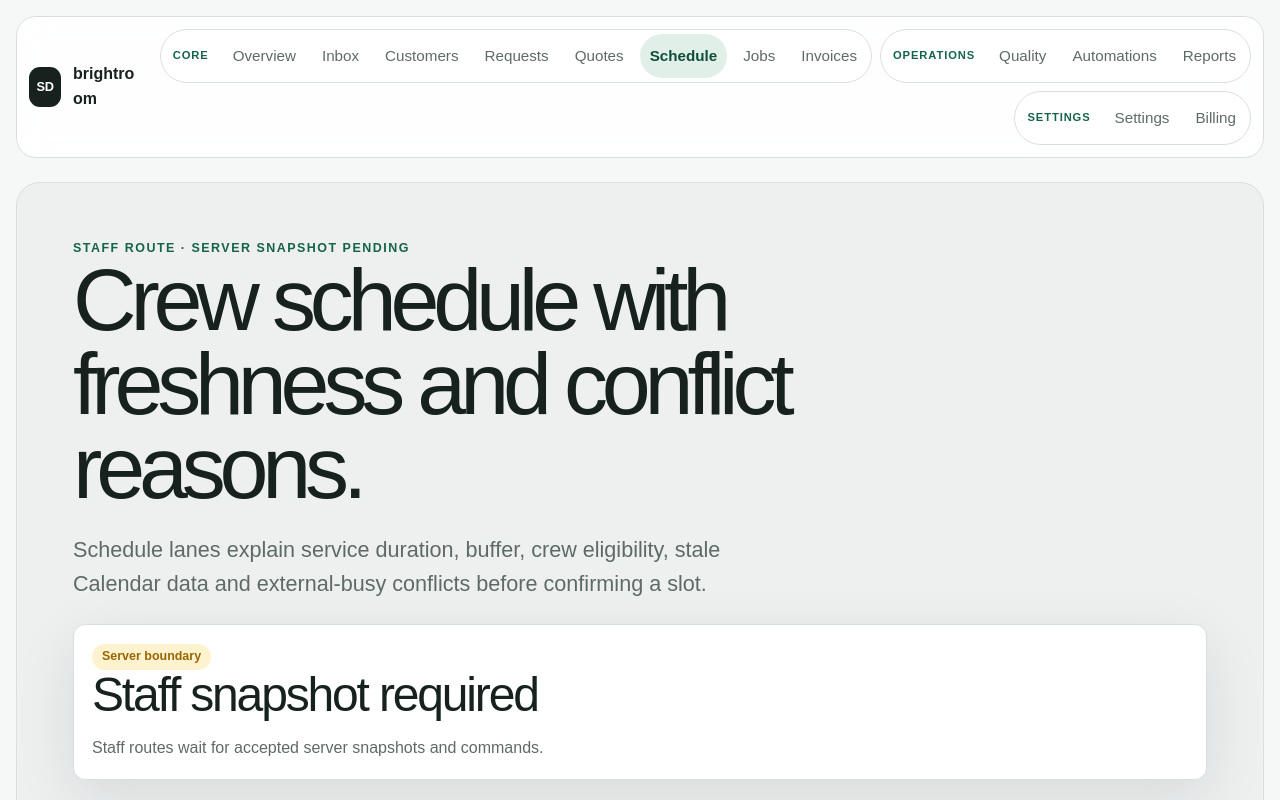
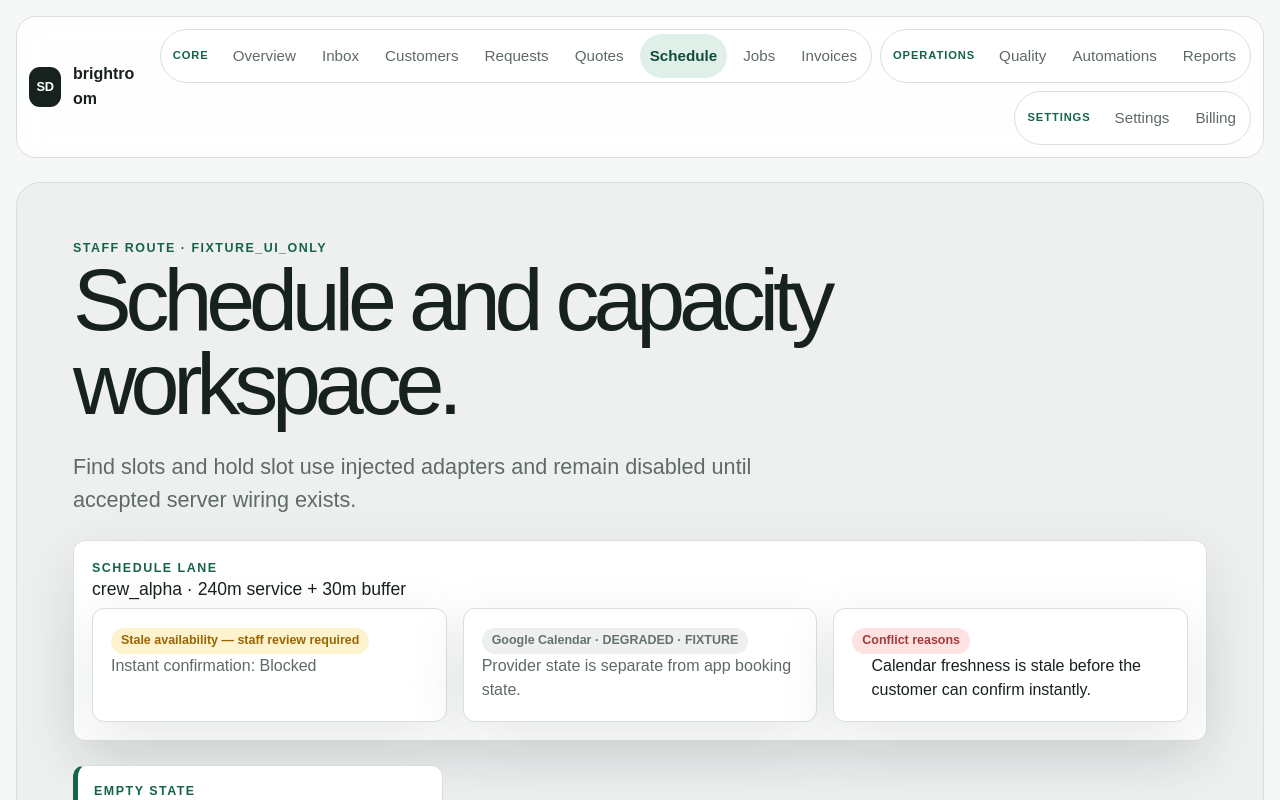
Before and after one commit to SaamVR/ServiceDesk, a Next.js app: page /app/brightroom/schedule in a window 1280 px wide. Shown: the top 800 px of the page. Built offline with nearby package versions, Linux system fonts and the light colour scheme.

Commit message:
refactor(product): route staff schedule through fixture wrapper

```diff
--- a/src/app/app/[workspace]/schedule/page.tsx
+++ b/src/app/app/[workspace]/schedule/page.tsx
@@ -1,15 +1,15 @@
-import { OperationalRoute } from "@/features/operations/OperationalRoute";
+import { OperationalFixtureRoute } from "@/features/operations/OperationalFixtureRoute";
 
 export default async function StaffSchedulePage({ params }: { params: Promise<{ workspace: string }> }) {
   const { workspace } = await params;
 
   return (
-    <OperationalRoute
+    <OperationalFixtureRoute
       surface="staff"
-        staffModule="schedule"
+      staffModule="schedule"
       workspaceLabel={workspace}
-      title="Crew schedule with freshness and conflict reasons."
-      description="Schedule lanes explain service duration, buffer, crew eligibility, stale Calendar data and external-busy conflicts before confirming a slot."
+      title="Schedule and capacity workspace."
+      description="Find slots and hold slot use injected adapters and remain disabled until accepted server wiring exists."
     />
   );
 }
```
